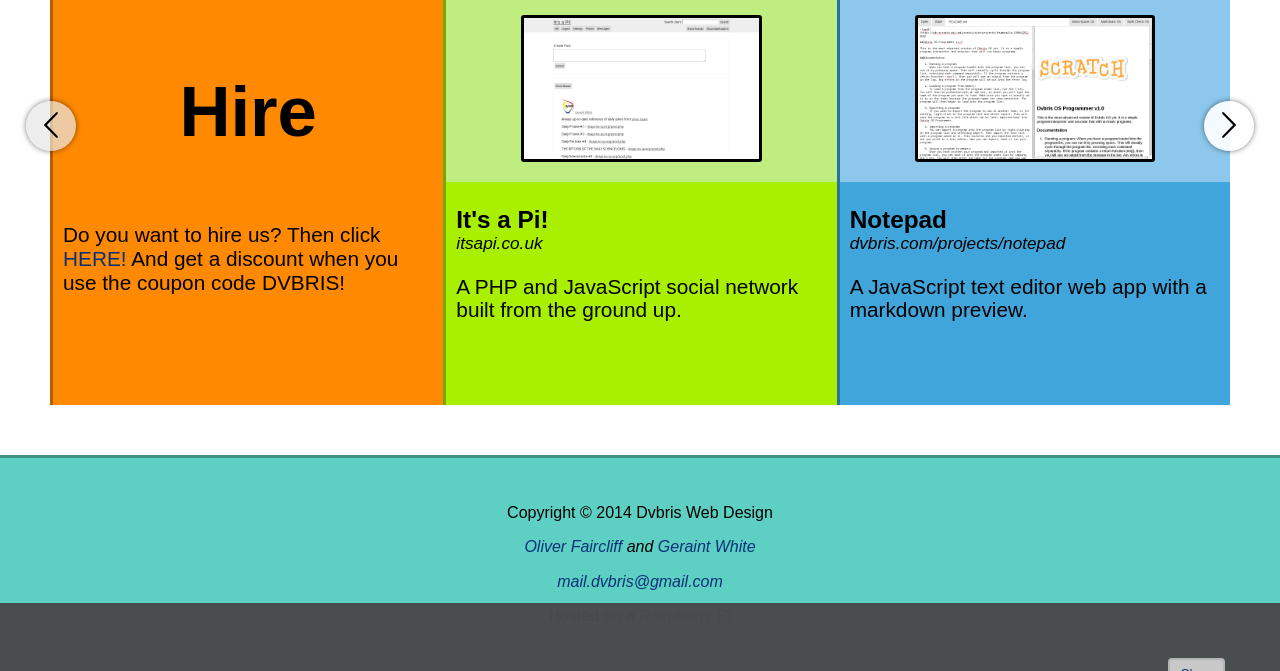
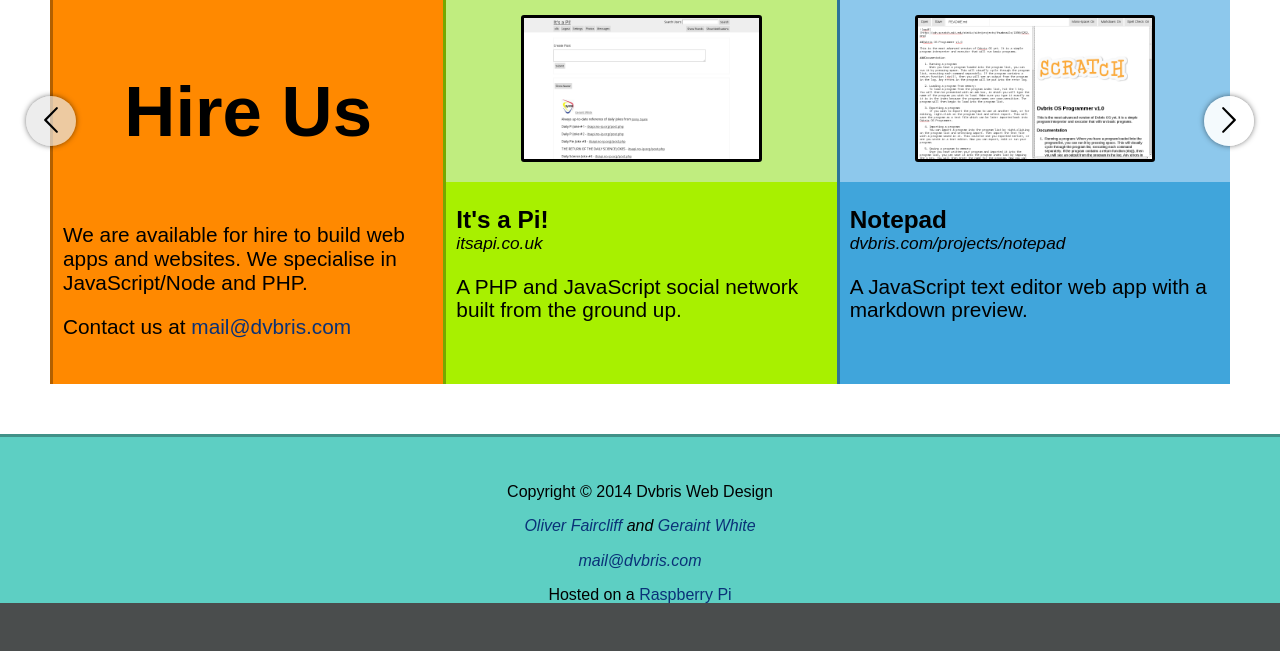
Before and after one commit to itsapi/dvbris.com, a PHP site: page / in a window 1280 px wide. Shown: the part 197-868 px from the top of the page. Run offline with PHP 8.4, Linux system fonts and the light colour scheme; some libraries are stand-ins or nearby versions; some web fonts are replaced.

Commit message:
Added copy to Hire Us section and updated email.

```diff
--- a/src/css/layout.scss
+++ b/src/css/layout.scss
@@ -85,7 +85,7 @@ header {
   }
 }
 
-.site-text-wrapper, .text p {
+.site-text-wrapper {
   padding: 0 10px;
   min-height: 161px;
   h3 {
--- a/src/css/main.css
+++ b/src/css/main.css
@@ -93,12 +93,12 @@ header {
     min-width: 200px;
     max-width: 400px; }
 
-.site-text-wrapper, .text p {
+.site-text-wrapper {
   padding: 0 10px;
   min-height: 161px; }
-  .site-text-wrapper h3, .text p h3 {
+  .site-text-wrapper h3 {
     margin-bottom: 0; }
-  .site-text-wrapper h5, .text p h5 {
+  .site-text-wrapper h5 {
     margin-top: 0;
     margin-bottom: 0;
     font-weight: normal;
@@ -182,7 +182,7 @@ footer {
 
   .text h3 {
     margin: 0; }
-  .text p {
+  .text .site-text-wrapper {
     min-height: 0;
     text-align: center; } }
 @media screen and (max-width: 650px) {
--- a/src/css/medium.scss
+++ b/src/css/medium.scss
@@ -50,7 +50,7 @@
     h3 {
       margin: 0;
     }
-    p {
+    .site-text-wrapper {
       min-height: 0;
       text-align: center;
     }
--- a/src/index.html
+++ b/src/index.html
@@ -36,8 +36,11 @@
 
       <section>
         <article class="text">
-          <h3>Hire</h3>
-          <p>Do you want to hire us? Then click <a href="">HERE!</a> And get a discount when you use the coupon code DVBRIS!</p>
+          <h3>Hire Us</h3>
+          <div class="site-text-wrapper">
+            <p>We are available for hire to build web apps and websites. We specialise in JavaScript/Node and PHP.</p>
+            <p>Contact us at <a href="mailto:mail@dvbris.com">mail@dvbris.com</a></p>
+          </div>
         </article>
         <article>
           <a href="http://itsapi.co.uk">
@@ -172,11 +175,11 @@
           <a href="http://oliverfaircliff.com" rel="author" target="_blank">Oliver Faircliff</a> and <a href="http://geraintwhite.co.uk/" rel="author" target="_blank">Geraint White</a>
         </p>
         <p>
-          <a href="mailto:mail.dvbris@gmail.com" target="_blank">mail.dvbris@gmail.com</a>
+          <a href="mailto:mail@dvbris.com" target="_blank">mail@dvbris.com</a>
         </p>
       </address>
       <p>
-        Hosted on a <a href="http://raspberrypi.org">Raspberry Pi</a>
+        Hosted on a <a href="http://raspberrypi.org" target="_blank">Raspberry Pi</a>
       </p>
     </footer>
 
```
